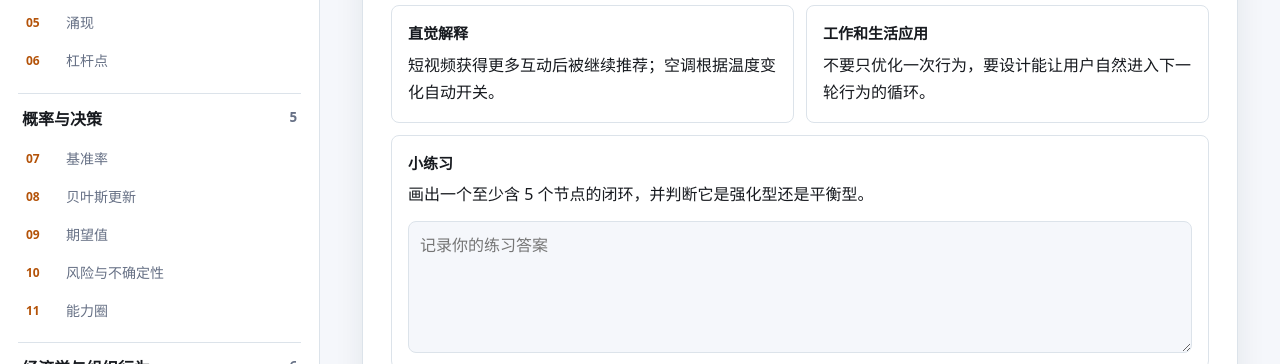
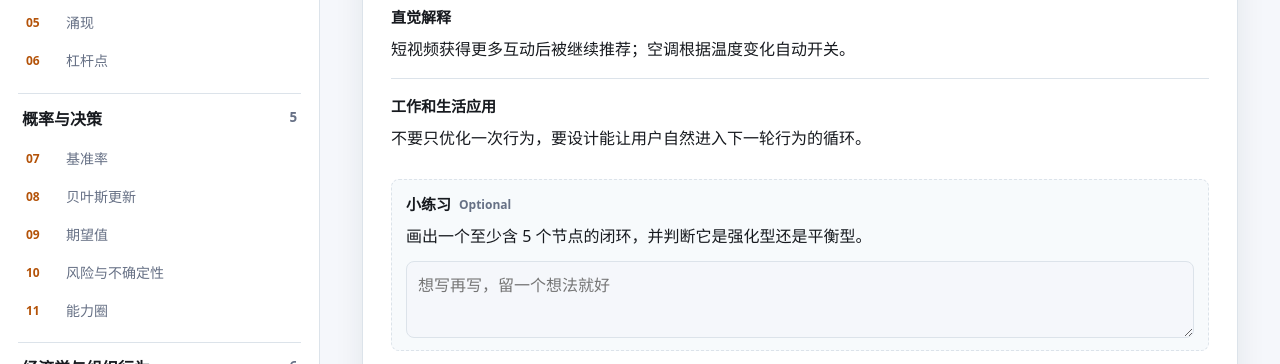
Before and after one commit to greyxiong/daily_knowledge, a website: page index.html in a window 1280 px wide. Shown: the part 420-784 px from the top of the page. Drawn offline with Linux system fonts and the light colour scheme.

Commit message:
Improve lesson reading layout

```diff
--- a/index.html
+++ b/index.html
@@ -82,13 +82,33 @@
       .lesson h2 span { color: var(--muted); font-size: 18px; font-weight: 550; }
       .read-toggle { display: inline-flex; align-items: center; gap: 6px; white-space: nowrap; color: var(--muted); font-size: 13px; cursor: pointer; }
       .definition { margin: 20px 0 16px; padding: 14px 16px; border-radius: 8px; background: var(--panel-strong); }
-      .section-grid { display: grid; grid-template-columns: repeat(2, minmax(0, 1fr)); gap: 12px; }
-      .section-grid section, .exercise { padding: 15px 16px; border: 1px solid var(--line); border-radius: 8px; }
+      .section-grid { display: block; }
+      .section-grid section {
+        padding: 15px 0;
+        border-top: 1px solid var(--line);
+      }
+      .section-grid section:first-child { border-top: 0; padding-top: 0; }
+      .exercise {
+        padding: 12px 14px;
+        border: 1px dashed var(--line);
+        border-radius: 8px;
+        background: color-mix(in srgb, var(--panel-strong) 45%, transparent);
+      }
       .lesson h3 { margin: 0 0 5px; font-size: 15px; }
       .lesson p { margin: 0; }
       .exercise { margin-top: 12px; }
+      .exercise h3 {
+        display: flex;
+        align-items: center;
+        gap: 8px;
+      }
+      .exercise h3 span {
+        color: var(--muted);
+        font-size: 12px;
+        font-weight: 650;
+      }
       .exercise textarea {
-        display: block; width: 100%; min-height: 96px; resize: vertical; margin-top: 12px;
+        display: block; width: 100%; min-height: 56px; resize: vertical; margin-top: 10px;
         padding: 10px 11px; border: 1px solid var(--line); border-radius: 8px; background: var(--bg); color: var(--text);
       }
       .lesson-nav { display: flex; justify-content: space-between; align-items: center; min-height: 38px; margin-top: 16px; padding-top: 12px; border-top: 1px solid var(--line); }
@@ -100,7 +120,6 @@
         .content { padding: 24px 14px 72px; }
         .hero h2 { font-size: 29px; }
         .lesson { padding: 22px 18px; }
-        .section-grid { grid-template-columns: 1fr; }
         .toc-group { display: grid; grid-template-columns: repeat(2, minmax(0, 1fr)); gap: 4px 8px; }
         .toc-heading { grid-column: 1 / -1; }
       }
@@ -211,9 +230,9 @@
               ${sections.map(([title, value]) => `<section><h3>${title}</h3><p>${escapeHtml(value)}</p></section>`).join("")}
             </div>
             <section class="exercise">
-              <h3>小练习</h3>
+              <h3>小练习 <span>Optional</span></h3>
               <p>${escapeHtml(course.exercise)}</p>
-              <textarea data-note="${course.day}" rows="4" placeholder="记录你的练习答案">${escapeHtml(state.notes[course.day] || "")}</textarea>
+              <textarea data-note="${course.day}" rows="2" placeholder="想写再写，留一个想法就好">${escapeHtml(state.notes[course.day] || "")}</textarea>
             </section>
             <nav class="lesson-nav">
               ${previous ? `<a href="#day-${previous.day}">‹ Day ${previous.day}</a>` : "<span></span>"}
```
Also changed, not shown: public/index.html (+25 -6 lines).
